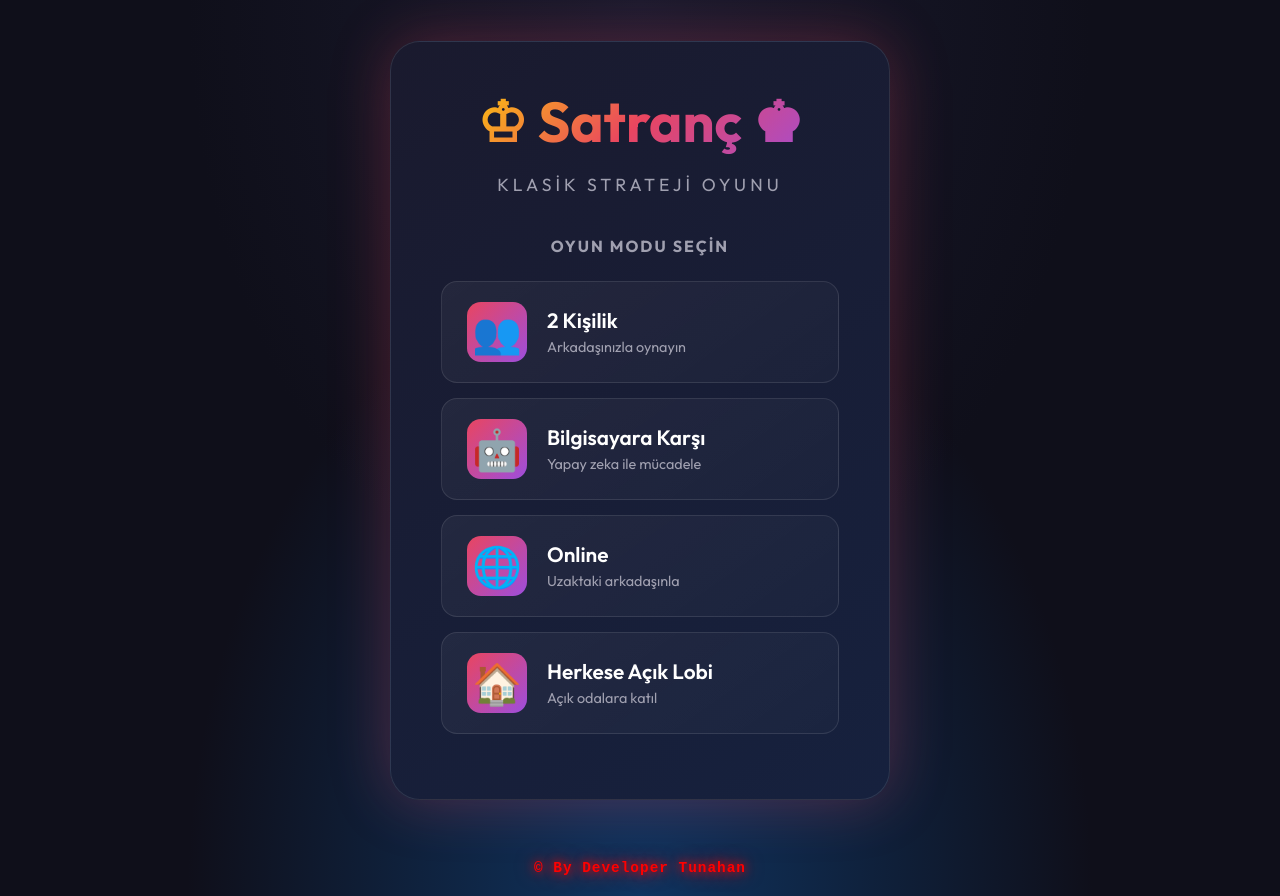
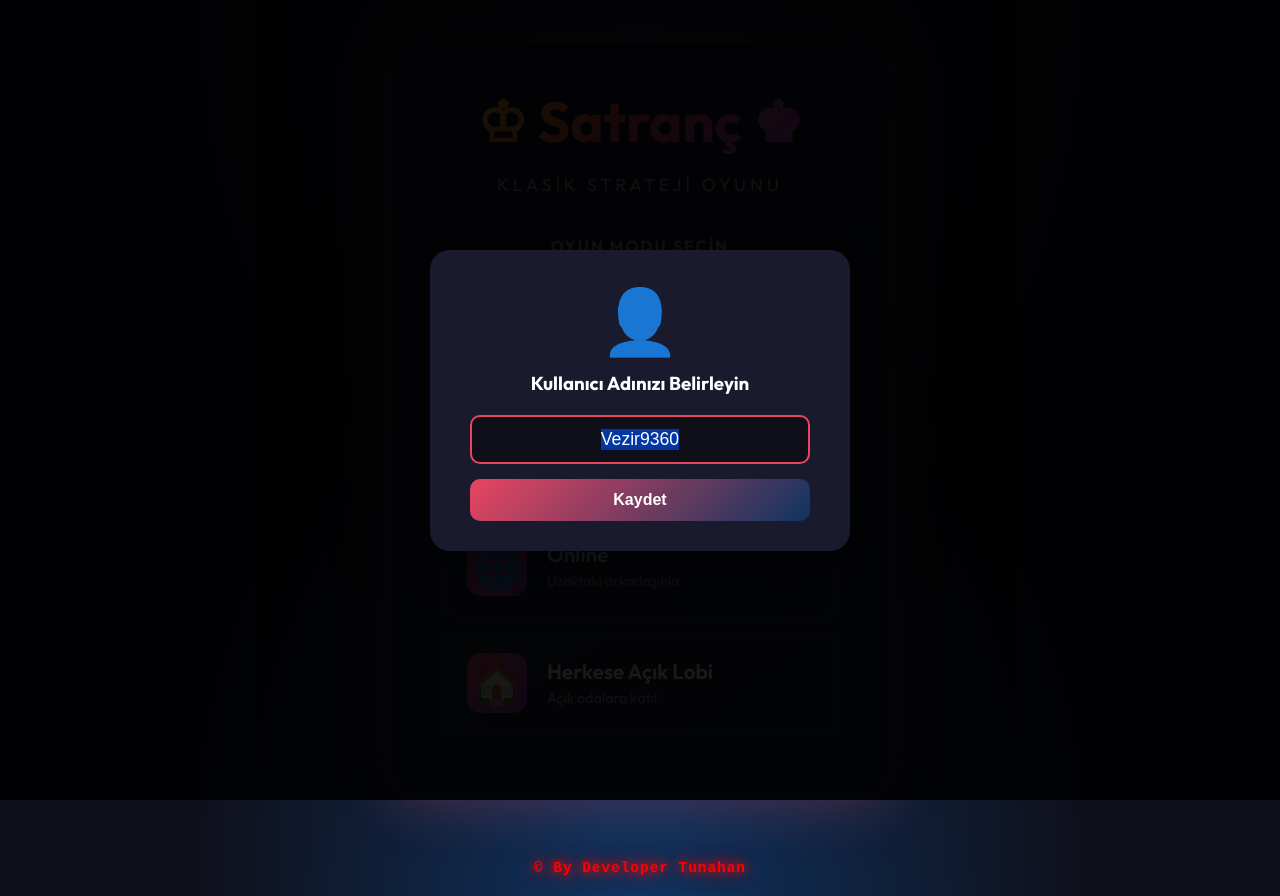
Before and after one commit to mantar32/satranc, a website: page index.html in a window 1280 px wide. Drawn offline with nearby package versions, Linux system fonts and the light colour scheme; no server answers.

Commit message:
Add username setup modal, status display, and in-game invite improvements

```diff
--- a/chess.js
+++ b/chess.js
@@ -401,10 +401,39 @@ class ChessGame {
         // Check if username exists in localStorage
         let savedUsername = localStorage.getItem('chessUsername');
         if (!savedUsername) {
-            savedUsername = this.generateUsername();
-            localStorage.setItem('chessUsername', savedUsername);
-        }
-        this.username = savedUsername;
+            // Show username modal on first visit
+            this.showUsernameModal();
+        } else {
+            this.username = savedUsername;
+        }
+    }
+
+    showUsernameModal() {
+        const modal = document.getElementById('username-modal');
+        const input = document.getElementById('username-input');
+        const saveBtn = document.getElementById('save-username-btn');
+
+        // Pre-fill with a random suggestion
+        input.value = this.generateUsername();
+        modal.classList.remove('hidden');
+        input.focus();
+        input.select();
+
+        saveBtn.onclick = () => {
+            const name = input.value.trim();
+            if (name.length >= 3) {
+                this.username = name;
+                localStorage.setItem('chessUsername', name);
+                modal.classList.add('hidden');
+            } else {
+                alert('Kullanıcı adı en az 3 karakter olmalı!');
+            }
+        };
+
+        // Enter key support
+        input.onkeypress = (e) => {
+            if (e.key === 'Enter') saveBtn.click();
+        };
     }
 
     generateUsername() {
@@ -433,10 +462,13 @@ class ChessGame {
             item.className = 'player-item';
 
             const statusText = {
-                'available': 'Müsait',
+                'available': 'Lobide',
                 'in_game': 'Oyunda',
                 'invited': 'Davetli'
             };
+
+            const buttonText = player.status === 'available' ? 'Davet Et' :
+                player.status === 'in_game' ? 'Oyunda' : 'Bekliyor';
 
             item.innerHTML = `
                 <div class="player-info">
@@ -444,7 +476,7 @@ class ChessGame {
                     <span class="player-status ${player.status}">${statusText[player.status] || player.status}</span>
                 </div>
                 <button class="invite-btn" ${player.status !== 'available' ? 'disabled' : ''}>
-                    ${player.status === 'available' ? 'Davet Et' : 'Müsait Değil'}
+                    ${buttonText}
                 </button>
             `;
 
@@ -452,6 +484,7 @@ class ChessGame {
             if (player.status === 'available') {
                 inviteBtn.addEventListener('click', () => {
                     this.socket.emit('send_invite', { targetId: player.id });
+                    document.getElementById('players-modal')?.classList.add('hidden');
                 });
             }
 
@@ -737,11 +770,22 @@ class ChessGame {
         document.getElementById('cheat-btn').classList.add('hidden');
         document.getElementById('tea-btn').classList.add('hidden');
         document.getElementById('mic-btn').classList.add('hidden');
+        document.getElementById('invite-player-btn')?.classList.add('hidden');
+        document.getElementById('my-username-badge')?.classList.add('hidden');
 
         // Hide restart button for online/public lobby games, show mic button
         if (mode === 'online') {
             document.getElementById('new-game').classList.add('hidden');
             document.getElementById('mic-btn').classList.remove('hidden'); // Show mic in online
+            document.getElementById('invite-player-btn')?.classList.remove('hidden'); // Show invite btn
+
+            // Show username badge
+            const usernameBadge = document.getElementById('my-username-badge');
+            const usernameLabel = document.getElementById('game-username-label');
+            if (usernameBadge && usernameLabel && this.username) {
+                usernameLabel.textContent = this.username;
+                usernameBadge.classList.remove('hidden');
+            }
         } else {
             document.getElementById('new-game').classList.remove('hidden');
         }
--- a/index.html
+++ b/index.html
@@ -198,6 +198,9 @@
             </div>
 
             <div class="game-status" id="game-status"></div>
+            <div class="my-username-badge hidden" id="my-username-badge">
+                👤 <span id="game-username-label"></span>
+            </div>
         </div>
 
         <!-- Modal for game end -->
@@ -230,6 +233,16 @@
     <div id="tea-animation" class="tea-animation hidden">
         <div class="tea-icon">☕</div>
         <div class="tea-text">Afiyet Olsun!</div>
+    </div>
+
+    <!-- Username Setup Modal -->
+    <div class="username-modal hidden" id="username-modal">
+        <div class="username-modal-content">
+            <div class="username-icon">👤</div>
+            <h3>Kullanıcı Adınızı Belirleyin</h3>
+            <input type="text" id="username-input" placeholder="Kullanıcı adı..." maxlength="15" />
+            <button class="username-save-btn" id="save-username-btn">Kaydet</button>
+        </div>
     </div>
 
     <!-- Invite Modal -->
--- a/styles.css
+++ b/styles.css
@@ -2203,3 +2203,82 @@ body {
     background: linear-gradient(135deg, #4caf50, #66bb6a) !important;
     box-shadow: 0 0 15px rgba(76, 175, 80, 0.4);
 }
+
+/* ========== USERNAME MODAL ========== */
+.username-modal {
+    position: fixed;
+    top: 0;
+    left: 0;
+    right: 0;
+    bottom: 0;
+    background: rgba(0, 0, 0, 0.9);
+    display: flex;
+    align-items: center;
+    justify-content: center;
+    z-index: 3000;
+}
+
+.username-modal-content {
+    background: var(--bg-secondary);
+    border-radius: 20px;
+    padding: 30px 40px;
+    text-align: center;
+    box-shadow: 0 20px 60px rgba(0, 0, 0, 0.5);
+}
+
+.username-icon {
+    font-size: 4rem;
+    margin-bottom: 10px;
+}
+
+.username-modal-content h3 {
+    margin-bottom: 20px;
+    color: var(--text-primary);
+}
+
+#username-input {
+    width: 100%;
+    padding: 12px 15px;
+    border: 2px solid rgba(255,255,255,0.2);
+    border-radius: 10px;
+    background: var(--bg-primary);
+    color: var(--text-primary);
+    font-size: 1.1rem;
+    text-align: center;
+    margin-bottom: 15px;
+}
+
+#username-input:focus {
+    outline: none;
+    border-color: var(--accent-primary);
+}
+
+.username-save-btn {
+    width: 100%;
+    padding: 12px;
+    border: none;
+    border-radius: 10px;
+    background: linear-gradient(135deg, var(--accent-primary), var(--accent-secondary));
+    color: white;
+    font-size: 1rem;
+    font-weight: 600;
+    cursor: pointer;
+    transition: all 0.2s ease;
+}
+
+.username-save-btn:hover {
+    transform: scale(1.02);
+    box-shadow: 0 5px 20px rgba(52, 152, 219, 0.4);
+}
+
+/* Username Badge in Game */
+.my-username-badge {
+    background: rgba(52, 152, 219, 0.2);
+    border: 1px solid var(--accent-primary);
+    padding: 8px 15px;
+    border-radius: 20px;
+    font-size: 0.9rem;
+    color: var(--accent-primary);
+    margin-top: 10px;
+    display: inline-block;
+}
```
